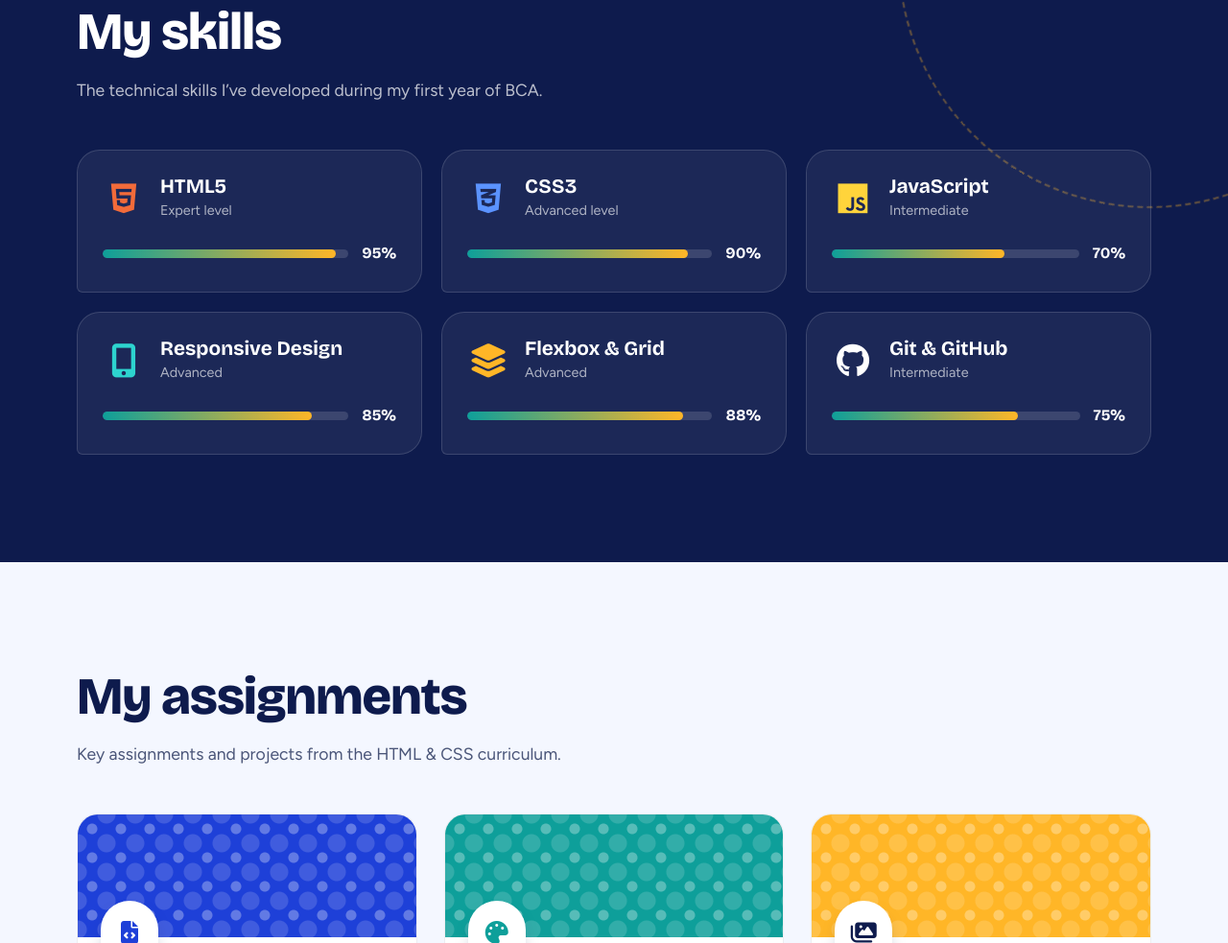
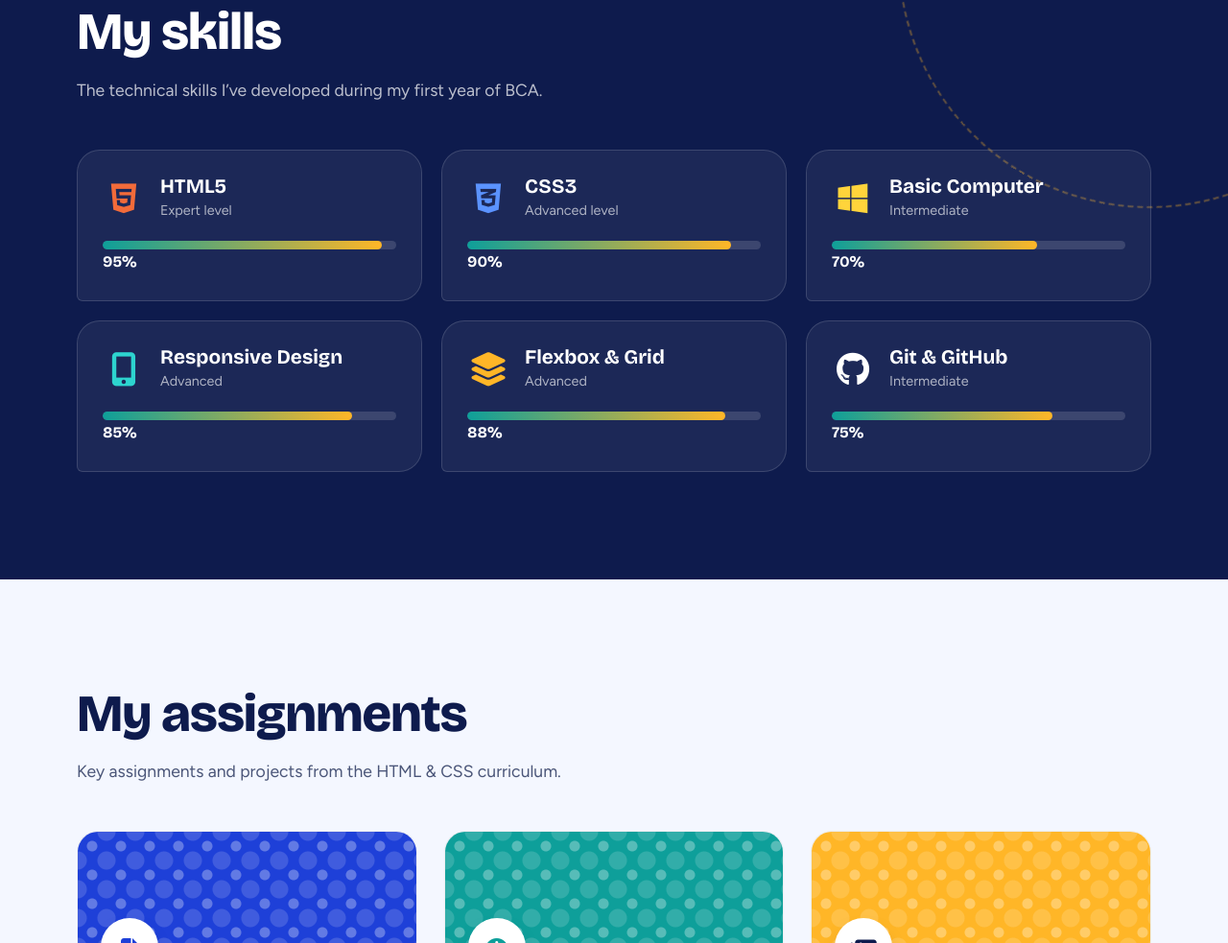
Before and after one commit to rathoredigvijaysingh39-create/portfolio..-, a plain HTML site: page index.html in a window 1280 px wide. Shown: the part 2006-2989 px from the top of the page at 96% size. Drawn offline with nearby package versions, Linux system fonts and the light colour scheme.

Commit message:
Update index.html

```diff
--- a/index.html
+++ b/index.html
@@ -518,27 +518,27 @@ footer p + p { margin-top: 4px; color: rgba(255, 255, 255, .55); }
     <div class="skills-grid">
       <article class="skill">
         <div class="skill-head"><i class="fab fa-html5" style="color:#F26B3A"></i><div><h3>HTML5</h3><p class="level">Expert level</p></div></div>
-        <div class="meter"><div class="track"><div class="fill" style="--w:95%"></div></div><span class="pct">95%</span></div>
+        <div class=""><div class="track"><div class="fill" style="--w:95%"></div></div><span class="pct">95%</span></div>
       </article>
       <article class="skill">
         <div class="skill-head"><i class="fab fa-css3-alt" style="color:#5B93FF"></i><div><h3>CSS3</h3><p class="level">Advanced level</p></div></div>
-        <div class="meter"><div class="track"><div class="fill" style="--w:90%"></div></div><span class="pct">90%</span></div>
+        <div class=""><div class="track"><div class="fill" style="--w:90%"></div></div><span class="pct">90%</span></div>
       </article>
       <article class="skill">
-        <div class="skill-head"><i class="fab fa-js" style="color:#FFD43B"></i><div><h3>JavaScript</h3><p class="level">Intermediate</p></div></div>
-        <div class="meter"><div class="track"><div class="fill" style="--w:70%"></div></div><span class="pct">70%</span></div>
+        <div class="skill-head"><i class="fab fa-windows" style="color:#FFD43B"></i><div><h3>Basic Computer</h3><p class="level">Intermediate</p></div></div>
+        <div class=""><div class="track"><div class="fill" style="--w:70%"></div></div><span class="pct">70%</span></div>
       </article>
       <article class="skill">
         <div class="skill-head"><i class="fas fa-mobile-alt" style="color:#2DD4CF"></i><div><h3>Responsive Design</h3><p class="level">Advanced</p></div></div>
-        <div class="meter"><div class="track"><div class="fill" style="--w:85%"></div></div><span class="pct">85%</span></div>
+        <div class=""><div class="track"><div class="fill" style="--w:85%"></div></div><span class="pct">85%</span></div>
       </article>
       <article class="skill">
         <div class="skill-head"><i class="fas fa-layer-group" style="color:var(--marigold)"></i><div><h3>Flexbox &amp; Grid</h3><p class="level">Advanced</p></div></div>
-        <div class="meter"><div class="track"><div class="fill" style="--w:88%"></div></div><span class="pct">88%</span></div>
+        <div class=""><div class="track"><div class="fill" style="--w:88%"></div></div><span class="pct">88%</span></div>
       </article>
       <article class="skill">
         <div class="skill-head"><i class="fab fa-github" style="color:#fff"></i><div><h3>Git &amp; GitHub</h3><p class="level">Intermediate</p></div></div>
-        <div class="meter"><div class="track"><div class="fill" style="--w:75%"></div></div><span class="pct">75%</span></div>
+        <div class=""><div class="track"><div class="fill" style="--w:75%"></div></div><span class="pct">75%</span></div>
       </article>
     </div>
   </div>
```
